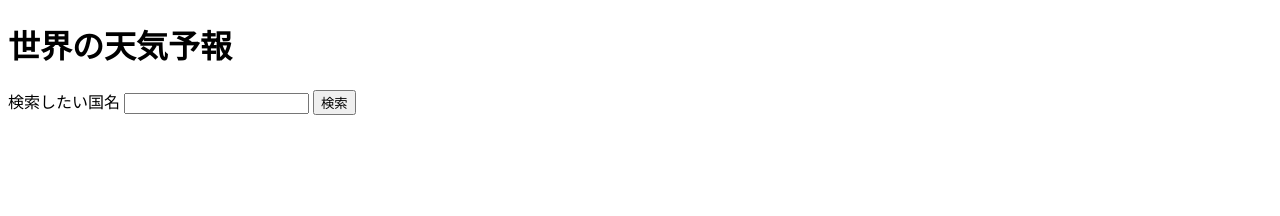
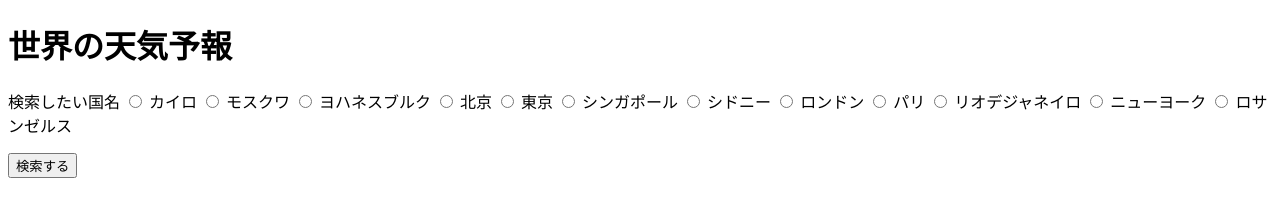
Before and after one commit to G184842021/medialabo, a plain HTML site: page project.html in a window 1280 px wide. Drawn offline with nearby package versions, Linux system fonts and the light colour scheme.

Commit message:
2/28 1:10

```diff
--- a/project.html
+++ b/project.html
@@ -10,8 +10,33 @@
   <body>
     <h1>世界の天気予報</h1>
     <p><label for="kuni">検索したい国名</label>
-      <input type="search" name="kuni">
-      <button id="sendRequest">検索</button></p>
+      <input type="radio" name="kunimei" id="kuni1" value="360630">
+      <label for="kuni1">カイロ</label>
+      <input type="radio" name="kunimei" id="kuni2" value="524901">
+      <label for="kuni1">モスクワ</label>
+      <input type="radio" name="kunimei" id="kuni3" value="993800">
+      <label for="kuni1">ヨハネスブルク</label>
+      <input type="radio" name="kunimei" id="kuni4" value="1816670">
+      <label for="kuni1">北京</label>
+      <input type="radio" name="kunimei" id="kuni5" value="1850147">
+      <label for="kuni1">東京</label>
+      <input type="radio" name="kunimei" id="kuni6" value="1880252">
+      <label for="kuni1">シンガポール</label>
+      <input type="radio" name="kunimei" id="kuni2" value="2147714">
+      <label for="kuni1">シドニー</label>
+      <input type="radio" name="kunimei" id="kuni2" value="2643743">
+      <label for="kuni1">ロンドン</label>
+      <input type="radio" name="kunimei" id="kuni2" value="2968815">
+      <label for="kuni1">パリ</label>
+      <input type="radio" name="kunimei" id="kuni2" value="3451189">
+      <label for="kuni1">リオデジャネイロ</label>
+      <input type="radio" name="kunimei" id="kuni2" value="5128581">
+      <label for="kuni1">ニューヨーク</label>
+      <input type="radio" name="kunimei" id="kuni2" value="5368361">
+      <label for="kuni1">ロサンゼルス</label>
+
+      <p><button id="answer">検索する</button></p>
+
       <p><span id= "t"></span></p>
       <p><span id= "f"></span></p>
       <p><span id= "j"></span></p>
--- a/project.js
+++ b/project.js
@@ -1,12 +1,21 @@
-let b = document.querySelector('#sendRequest');
-b.addEventListener('click', sendRequest);
+let b = document.querySelector('#answer');
+b.addEventListener('click', printAnswer);
 
-function sendRequest() {
+function printAnswer() {
+	let id;
 	//検索キーを取得　5-1
-    let i = document.querySelector('input[name="kuni"]');
-    let id = i.value;       // ユーザが記入した文字列
+    let rs = document.querySelectorAll('input[name="kunimei"]');
+    for (let r of rs) {
+        if (r.checked) {        // r が選択されていたら
+            console.log(r.value);
+
+        }
+    }
+        // ユーザが記入した文字列
+		id = rs.value;
 	// URL を設定
 	let url = 'https://www.nishita-lab.org/web-contents/jsons/openweather/'+ id +'.json';
+
 
 	// 通信開始
 	axios.get(url)
```
Also changed, not shown: index.html (+3 -3 lines).
